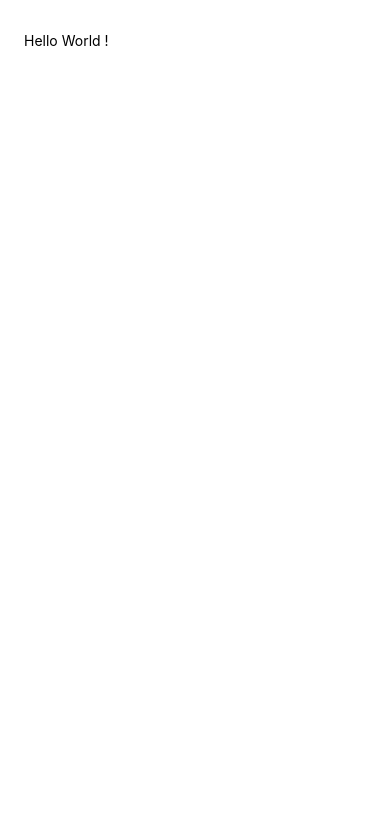
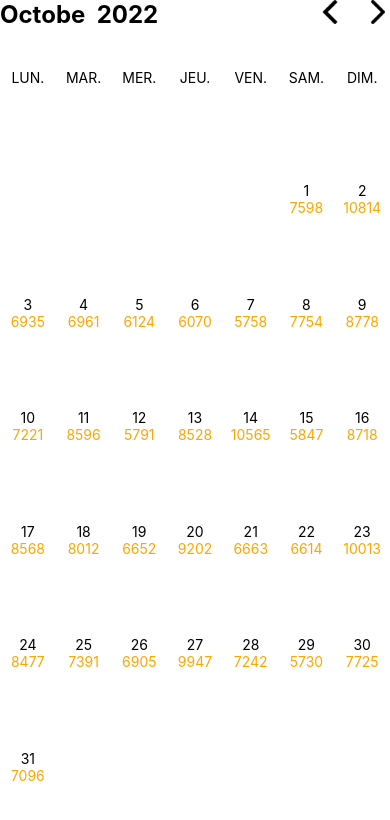
Before and after one commit to WeWard-SAS/app-interview-challenge, a React Native app: screen / in a window 390 px wide. Shown: the top 820 px of the page. Built offline with nearby package versions, Linux system fonts and the light colour scheme.

Commit message:
feat(Calendar): Create CalendarScreen with the corresponding components

```diff
--- a/App.tsx
+++ b/App.tsx
@@ -1,35 +1,8 @@
-import React, {useEffect} from 'react';
-import {SafeAreaView, ScrollView, StyleSheet, Text, View} from 'react-native';
-import {getStepsHistory} from './services/healthService';
+import React from 'react';
+import CalendarScreen from './app/calendar/screens/CalendarScreen';
 
 const App = () => {
-  useEffect(() => {
-    (async function () {
-      const steps = await getStepsHistory('2022-09-01', '2022-10-01');
-
-      console.log(steps);
-    })();
-  });
-
-  return (
-    <SafeAreaView>
-      <ScrollView
-        contentInsetAdjustmentBehavior="automatic"
-        contentContainerStyle={styles.scrollContainer}>
-        <View>
-          <Text>Hello World !</Text>
-        </View>
-      </ScrollView>
-    </SafeAreaView>
-  );
+  return <CalendarScreen />;
 };
 
-const styles = StyleSheet.create({
-  scrollContainer: {
-    marginTop: 32,
-    paddingBottom: 24,
-    paddingHorizontal: 24,
-  },
-});
-
 export default App;
--- /dev/null
+++ b/app/calendar/components/CalendarCore/CalendarCore.d.ts
@@ -0,0 +1,5 @@
+import {MatrixType} from '../../utils/types';
+
+export interface CalendarCoreProps {
+  matrix: MatrixType;
+}
--- /dev/null
+++ b/app/calendar/components/CalendarCore/CalendarCore.tsx
@@ -0,0 +1,55 @@
+import React, {FC} from 'react';
+import {View, Text} from 'react-native';
+import {CalendarCoreProps} from './CalendarCore.d';
+import {styles} from '../../styles';
+import {
+  CalendarDataPoint,
+  StringOrNumberOrCalendarDataPoint,
+} from '../../utils/types';
+
+const CalendarCore: FC<CalendarCoreProps> = ({matrix}) => {
+  let rows = [];
+  rows = matrix.map(
+    (row: StringOrNumberOrCalendarDataPoint[], rowIndex: number) => {
+      let rowItems = row.map(
+        (item: StringOrNumberOrCalendarDataPoint, colIndex: number) => {
+          if (typeof item === 'string') {
+            return (
+              <Text key={colIndex} style={styles.calendarItemOther}>
+                {item}
+              </Text>
+            );
+          } else if (item !== -1 && (item as CalendarDataPoint).steps === 0) {
+            return (
+              <Text style={styles.calendarItemNoStep}>
+                {(item as CalendarDataPoint).day}
+              </Text>
+            );
+          } else if (item !== -1) {
+            return (
+              <View style={styles.calendarPointView} key={colIndex}>
+                <Text style={styles.calendarItemDay}>
+                  {(item as CalendarDataPoint).day}
+                </Text>
+                <Text style={styles.calendarItemStep}>
+                  {(item as CalendarDataPoint).steps}
+                </Text>
+              </View>
+            );
+          } else {
+            return <Text key={colIndex} style={styles.calendarItemOther} />;
+          }
+        },
+      );
+      return (
+        <View style={styles.calendarRow} key={rowIndex}>
+          {rowItems}
+        </View>
+      );
+    },
+  );
+
+  return <View>{rows}</View>;
+};
+
+export default CalendarCore;
--- /dev/null
+++ b/app/calendar/components/CalendarHeader/CalendarHeader.d.ts
@@ -0,0 +1,4 @@
+export interface CalendarHeaderProps {
+  activeDate: Date;
+  changeMonth: (plusOrMinusOne: number) => void;
+}
--- /dev/null
+++ b/app/calendar/components/CalendarHeader/CalendarHeader.tsx
@@ -0,0 +1,33 @@
+import React, {FC} from 'react';
+import {View, Text, Image, TouchableOpacity} from 'react-native';
+import {CalendarHeaderProps} from './CalendarHeader.d';
+import {styles} from '../../styles';
+import {months} from '../../utils/constants';
+
+const CalendarHeader: FC<CalendarHeaderProps> = ({activeDate, changeMonth}) => {
+  return (
+    <View style={styles.header}>
+      <Text style={styles.headerText}>
+        {months[activeDate.getMonth()]} &nbsp;
+        {activeDate.getFullYear()}
+      </Text>
+      <View style={styles.headerButtonView}>
+        <TouchableOpacity onPress={() => changeMonth(-1)}>
+          <Image
+            style={styles.headerIcon}
+            source={require('../../../assets/arrow-left.png')}
+          />
+        </TouchableOpacity>
+        <View style={styles.blank} />
+        <TouchableOpacity onPress={() => changeMonth(+1)}>
+          <Image
+            style={styles.headerIcon}
+            source={require('../../../assets/arrow-right.png')}
+          />
+        </TouchableOpacity>
+      </View>
+    </View>
+  );
+};
+
+export default CalendarHeader;
--- /dev/null
+++ b/app/calendar/screens/CalendarScreen.tsx
@@ -0,0 +1,59 @@
+import React, {useEffect, useState} from 'react';
+import {ActivityIndicator, SafeAreaView, StatusBar} from 'react-native';
+import {getStepsHistory} from '../../../services/healthService';
+import CalendarCore from '../components/CalendarCore/CalendarCore';
+import CalendarHeader from '../components/CalendarHeader/CalendarHeader';
+import {styles} from '../styles';
+import {formatSteps, generateMatrix} from '../utils/functions';
+import {MatrixType} from '../utils/types';
+
+const CalendarScreen = () => {
+  const [loading, setLoading] = useState(false);
+  const [activeDate, setActiveDate] = useState(new Date());
+  const [matrix, setMatrix] = useState<MatrixType>([]);
+
+  useEffect(() => {
+    (async function () {
+      setLoading(true);
+      let firstDay = new Date(
+        activeDate.getFullYear(),
+        activeDate.getMonth(),
+      ).toISOString();
+      let lastDay = new Date(
+        activeDate.getFullYear(),
+        activeDate.getMonth() + 1,
+      ).toISOString();
+
+      const steps = await getStepsHistory(firstDay, lastDay);
+
+      const formattedSteps = formatSteps(steps);
+
+      setMatrix(generateMatrix(activeDate, formattedSteps));
+      setLoading(false);
+    })();
+  }, [activeDate]);
+
+  const changeMonth = (plusOrMinusOne: number) => {
+    const tempDate = new Date(activeDate);
+    tempDate.setMonth(activeDate.getMonth() + plusOrMinusOne);
+    setActiveDate(tempDate);
+  };
+
+  if (loading) {
+    return (
+      <SafeAreaView style={styles.loadingContainer}>
+        <ActivityIndicator />
+      </SafeAreaView>
+    );
+  }
+
+  return (
+    <SafeAreaView style={styles.container}>
+      <StatusBar backgroundColor="transparent" />
+      <CalendarHeader changeMonth={changeMonth} activeDate={activeDate} />
+      <CalendarCore matrix={matrix} />
+    </SafeAreaView>
+  );
+};
+
+export default CalendarScreen;
--- /dev/null
+++ b/app/calendar/styles/index.ts
@@ -0,0 +1,70 @@
+import {StyleSheet} from 'react-native';
+
+export const styles = StyleSheet.create({
+  container: {
+    flex: 1,
+    backgroundColor: 'white',
+    padding: 16,
+  },
+  loadingContainer: {
+    flex: 1,
+    backgroundColor: 'white',
+    padding: 16,
+    justifyContent: 'center',
+  },
+  header: {
+    flexDirection: 'row',
+    justifyContent: 'space-between',
+  },
+  headerButtonView: {
+    flexDirection: 'row',
+  },
+  headerText: {
+    alignSelf: 'flex-start',
+    fontWeight: 'bold',
+    fontSize: 24,
+    color: 'black',
+  },
+  headerIcon: {
+    width: 24,
+    height: 24,
+  },
+  blank: {
+    width: 24,
+  },
+  calendarItemDay: {
+    height: 18,
+    textAlign: 'center',
+    backgroundColor: '#fff',
+    color: '#000',
+  },
+  calendarItemStep: {
+    height: 18,
+    textAlign: 'center',
+    backgroundColor: '#fff',
+    color: 'orange',
+  },
+  calendarItemOther: {
+    flex: 1,
+    height: 18,
+    textAlign: 'center',
+    backgroundColor: '#fff',
+    color: '#000',
+  },
+  calendarItemNoStep: {
+    flex: 1,
+    height: 18,
+    textAlign: 'center',
+    backgroundColor: '#fff',
+    color: 'gray',
+  },
+  calendarPointView: {
+    flex: 1,
+    flexDirection: 'column',
+  },
+  calendarRow: {
+    flex: 1,
+    flexDirection: 'row',
+    paddingVertical: 40,
+  },
+});
--- /dev/null
+++ b/app/calendar/utils/constants.ts
@@ -0,0 +1,26 @@
+export const months = [
+  'Janvier',
+  'Février',
+  'Mars',
+  'Avril',
+  'Mai',
+  'Juin',
+  'Juillet',
+  'Août',
+  'Septembre',
+  'Octobe',
+  'Novembre',
+  'Décembre',
+];
+
+export const weekDays = [
+  'LUN.',
+  'MAR.',
+  'MER.',
+  'JEU.',
+  'VEN.',
+  'SAM.',
+  'DIM.',
+];
+
+export const nDays = [31, 28, 31, 30, 31, 30, 31, 31, 30, 31, 30, 31];
--- /dev/null
+++ b/app/calendar/utils/functions.ts
@@ -0,0 +1,55 @@
+import {FormattedStepsType, MatrixType} from './types.d';
+import {weekDays, nDays} from './constants';
+import {StepDataPoint} from '../../../services/healthService';
+
+export function formatSteps(steps: StepDataPoint[]) {
+  let formattedSteps: FormattedStepsType = {};
+
+  for (const step of steps) {
+    const key = new Date(step.startDate).getDate();
+    if (key in formattedSteps) {
+      formattedSteps[key] = formattedSteps[key] + step.value;
+    } else {
+      formattedSteps[key] = step.value;
+    }
+  }
+
+  return formattedSteps;
+}
+
+export function generateMatrix(
+  activeDate: Date,
+  formattedSteps: FormattedStepsType,
+) {
+  let matrix: MatrixType = [];
+  matrix[0] = weekDays;
+
+  let year = activeDate.getFullYear();
+  let month = activeDate.getMonth();
+  let firstDay = new Date(year, month, 1).getDay() - 1;
+
+  let maxDays = nDays[month];
+  if (month === 1) {
+    // February
+    if ((year % 4 === 0 && year % 100 !== 0) || year % 400 === 0) {
+      maxDays += 1;
+    }
+  }
+
+  let counter = 1;
+  for (let row = 1; row < 7; row++) {
+    matrix[row] = [];
+    for (let col = 0; col < 7; col++) {
+      matrix[row][col] = -1;
+      if ((row === 1 && col >= firstDay) || (row > 1 && counter <= maxDays)) {
+        // Fill in rows only after the first day of the month
+        matrix[row][col] = {
+          steps: formattedSteps[counter],
+          day: counter++,
+        };
+      }
+    }
+  }
+
+  return matrix;
+}
--- a/services/healthService.ts
+++ b/services/healthService.ts
@@ -1,6 +1,6 @@
 import moment from 'moment';
 
-interface StepDataPoint {
+export interface StepDataPoint {
   startDate: string; // une string ISO 8601
   endDate: string; // une string ISO 8601
   value: number;
```
Also changed, not shown: app/calendar/utils/types.d.ts (added, +13 -0 lines), app/assets/arrow-left.png (added), app/assets/arrow-right.png (added), 1 other file (tests, documents, lock files or other folders).
